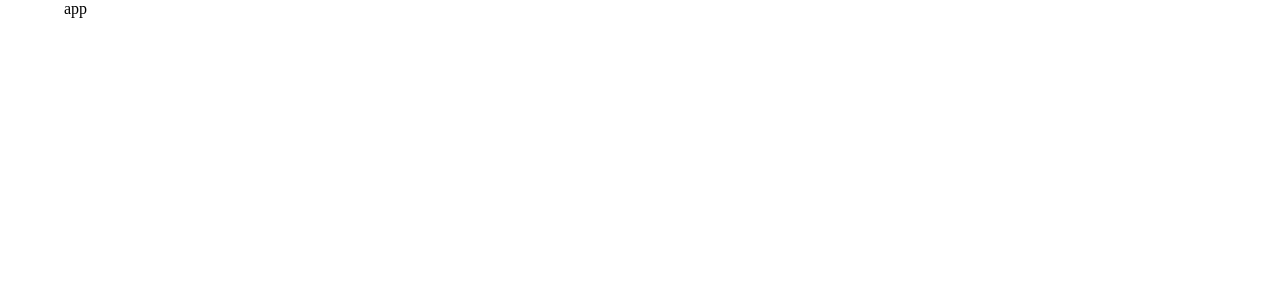
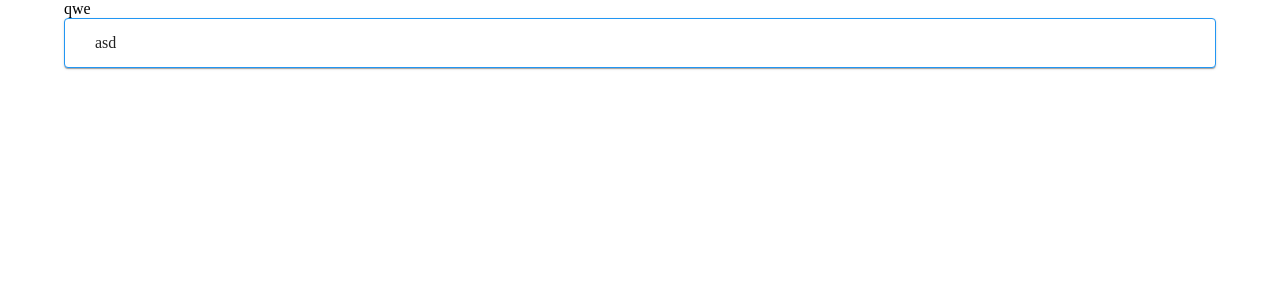
Before and after one commit to fermer123/intersv, a React app: page / in a window 1280 px wide. Shown: the top 300 px of the page. Built offline with nearby package versions, Linux system fonts and the light colour scheme.

Commit message:
little fix on test

```diff
--- a/jest.config.ts
+++ b/jest.config.ts
@@ -3,6 +3,7 @@ import type {JestConfigWithTsJest} from 'ts-jest';
 const jestConfig: JestConfigWithTsJest = {
   preset: 'ts-jest',
   testEnvironment: 'jsdom',
+  testMatch: ['<rootDir>/src/**/*.test.ts', '<rootDir>/src/**/*.test.tsx'],
   transform: {
     // '^.+\\.[tj]sx?$' to process js/ts with `ts-jest`
     // '^.+\\.m?[tj]sx?$' to process js/ts/mjs/mts with `ts-jest`
--- a/package.json
+++ b/package.json
@@ -6,7 +6,8 @@
   "scripts": {
     "start": "webpack-cli serve --mode=development --env development --open --hot",
     "build": "webpack --mode=production --env production --progress",
-    "lint": "eslint src/**/*.{ts,tsx} --quiet --fix"
+    "lint": "eslint src/**/*.{ts,tsx} --quiet --fix",
+    "test": "jest"
   },
   "keywords": [],
   "author": "",
--- a/src/App.tsx
+++ b/src/App.tsx
@@ -1,15 +1,22 @@
 import {Container} from '@mui/material';
 import {FC} from 'react';
 import styled from 'styled-components';
+import BlogItems from './components/blog/Blog';
+import Header from './components/header/header';
 
-const Cheks = styled(Container)`
+const AppContainer = styled(Container)`
   margin: 0 auto;
   max-width: 1230px;
   padding: 0 15px;
 `;
 
 const App: FC = () => {
-  return <Cheks>app</Cheks>;
+  return (
+    <AppContainer>
+      <Header />
+      <BlogItems />
+    </AppContainer>
+  );
 };
 
 export default App;
--- /dev/null
+++ b/src/components/blog/Blog.tsx
@@ -0,0 +1,21 @@
+import {Stack} from '@mui/material';
+import {FC} from 'react';
+import styled from 'styled-components';
+import BlogItem from '../blogItem/BlogItem';
+
+const BlogItemsWrapper = styled(Stack)`
+  display: flex;
+  justify-content: center;
+  flex-direction: column;
+  gap: 1rem;
+`;
+
+const BlogItems: FC = () => {
+  return (
+    <BlogItemsWrapper>
+      <BlogItem />
+    </BlogItemsWrapper>
+  );
+};
+
+export default BlogItems;
--- /dev/null
+++ b/src/components/blogItem/BlogItem.tsx
@@ -0,0 +1,18 @@
+import {Card} from '@mui/material';
+import {FC} from 'react';
+import styled from 'styled-components';
+
+const CommentWrapperItem = styled(Card)`
+  padding: 15px 30px;
+  margin: 0 auto;
+  display: flex;
+  flex-direction: column;
+  gap: 1rem;
+  width: 100%;
+  border: 1px solid #2196f3;
+`;
+const BlogItem: FC = () => {
+  return <CommentWrapperItem>asd</CommentWrapperItem>;
+};
+
+export default BlogItem;
--- /dev/null
+++ b/src/components/header/Header.tsx
@@ -0,0 +1,5 @@
+const Header = () => {
+  return <div>qwe</div>;
+};
+
+export default Header;
```
Also changed, not shown: src/store/slice/BlogSlice.ts (added, +26 -0 lines), src/types/types.ts (added, +8 -0 lines), 1 other file (tests, documents, lock files or other folders).
